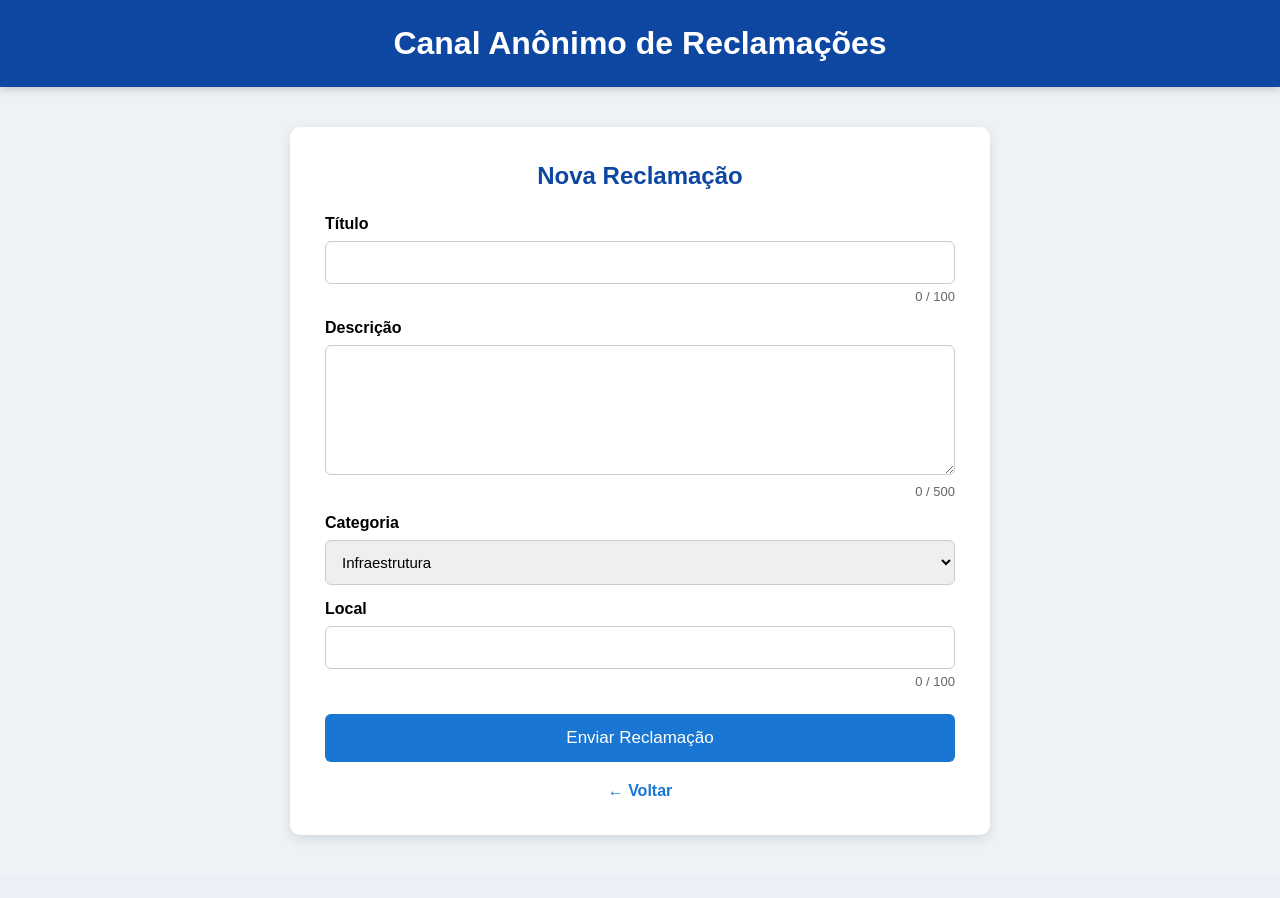
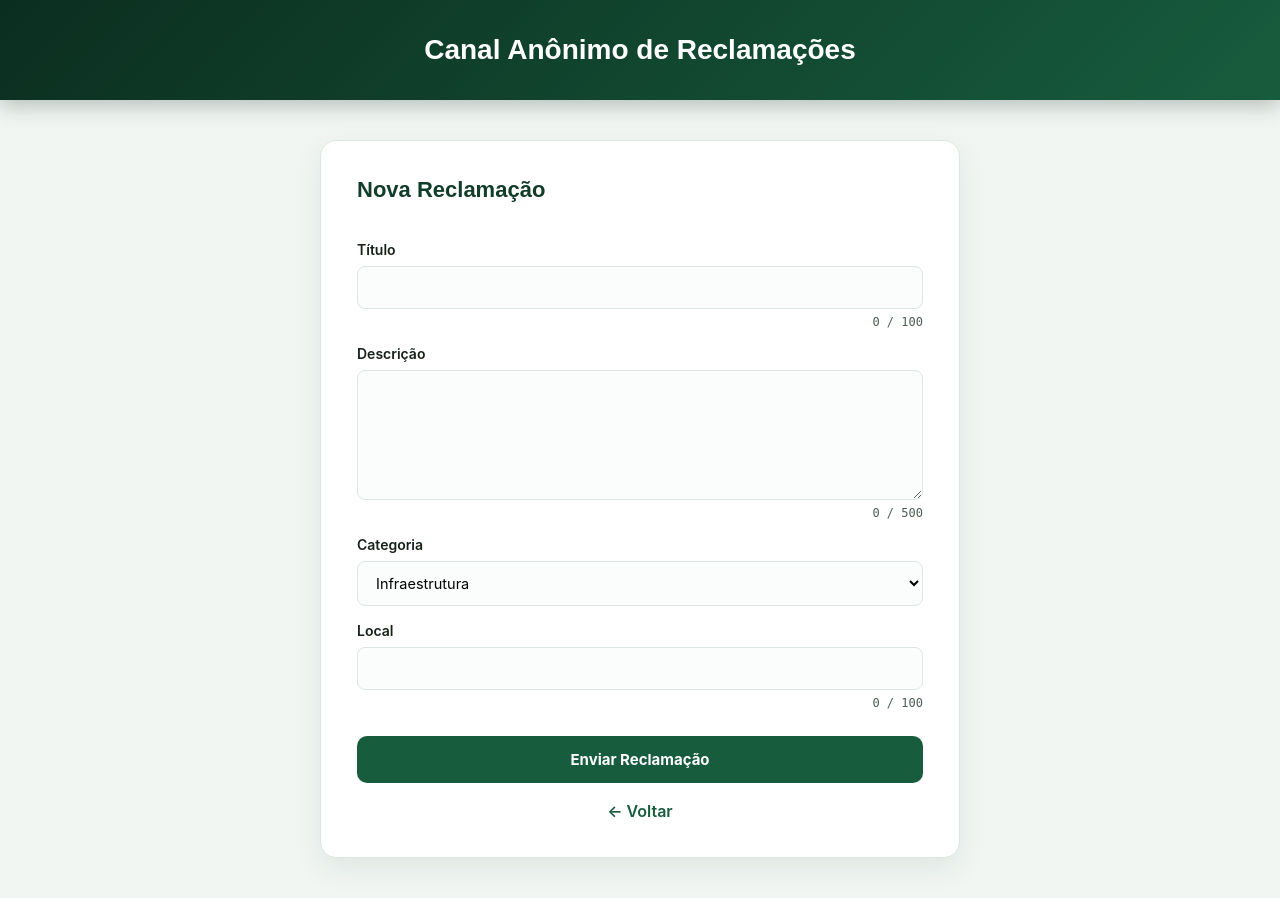
Before and after one commit to PabloValentin123/ouvidoria_an-nima_IFRN, a Flask app: page /nova in a window 1280 px wide. Before the commit the page ends 839 px from the top, so only its background shows below. Run offline with Flask 3, Linux system fonts and the light colour scheme; some libraries are stand-ins or nearby versions.

Commit message:
Update nova.css
ATUALIZAÇÃO

```diff
--- a/static/nova.css
+++ b/static/nova.css
@@ -1,109 +1,182 @@
-* {
-    margin: 0;
-    padding: 0;
-    box-sizing: border-box;
-    font-family: Arial, Helvetica, sans-serif;
+
+
+:root{
+    --green-950:#071F16;
+    --green-900:#0B2E20;
+    --green-800:#123D2B;
+    --green-700:#175C3D;
+    --green-600:#1F7A4D;
+    --green-100:#E4F1E8;
+    --green-50:#F1F6F3;
+    --gold-600:#B08D2B;
+    --ink-900:#152119;
+    --ink-600:#4C5F55;
+    --border:#DCE7E0;
+    --surface:#FFFFFF;
+    --status-aberta:#B3261E;
+    --shadow:0 10px 30px rgba(11,46,32,.08);
+    --font-display:'Barlow Semi Condensed', Arial, sans-serif;
+    --font-body:'Inter', Arial, sans-serif;
+    --font-mono:'IBM Plex Mono', monospace;
 }
 
-body {
-    background: #edf2f7;
+*{
+    margin:0;
+    padding:0;
+    box-sizing:border-box;
+    font-family:var(--font-body);
 }
 
-header {
-    background: #0d47a1;
-    color: white;
-    text-align: center;
-    padding: 25px;
-    box-shadow: 0 2px 8px rgba(0, 0, 0, .2);
+body{
+    background:var(--green-50);
+    color:var(--ink-900);
+    min-height:100vh;
+    display:flex;
+    flex-direction:column;
 }
 
-.container {
-    width: 90%;
-    max-width: 700px;
-    margin: 40px auto;
+/* Cabeçalho */
+
+header{
+    background:linear-gradient(135deg, var(--green-900), var(--green-700));
+    color:#fff;
+    text-align:center;
+    padding:34px 20px;
+    box-shadow:0 6px 20px rgba(7,31,22,.25);
 }
 
-.card {
-    background: white;
-    padding: 35px;
-    border-radius: 10px;
-    box-shadow: 0 4px 12px rgba(0, 0, 0, .1);
+header h1{
+    font-family:var(--font-display);
+    font-weight:700;
+    font-size:28px;
 }
 
-h2 {
-    color: #0d47a1;
-    margin-bottom: 25px;
-    text-align: center;
+header .brand-sub{
+    margin-top:8px;
+    font-size:14px;
+    color:rgba(255,255,255,.75);
 }
 
-label {
-    display: block;
-    margin-top: 15px;
-    margin-bottom: 8px;
-    font-weight: bold;
+/* Conteúdo */
+
+.container{
+    width:90%;
+    max-width:640px;
+    margin:40px auto;
+    flex:1;
+}
+
+.card{
+    background:var(--surface);
+    border:1px solid var(--border);
+    border-radius:16px;
+    padding:36px;
+    box-shadow:var(--shadow);
+}
+
+.card h2{
+    font-family:var(--font-display);
+    font-size:22px;
+    color:var(--green-800);
+    margin-bottom:22px;
+}
+
+form{
+    display:flex;
+    flex-direction:column;
+}
+
+label{
+    margin-top:16px;
+    margin-bottom:8px;
+    font-weight:600;
+    font-size:14px;
+    color:var(--ink-900);
 }
 
 input,
 textarea,
-select {
-    width: 100%;
-    padding: 12px;
-    border: 1px solid #ccc;
-    border-radius: 6px;
-    font-size: 15px;
+select{
+    width:100%;
+    padding:12px 14px;
+    border:1px solid var(--border);
+    border-radius:8px;
+    font-size:14.5px;
+    background:#fbfdfc;
+    transition:.2s;
 }
 
-textarea {
-    resize: vertical;
-    min-height: 130px;
+input:focus,
+textarea:focus,
+select:focus{
+    outline:none;
+    border-color:var(--green-600);
+    box-shadow:0 0 0 3px rgba(31,122,77,.15);
 }
 
-button {
-    margin-top: 25px;
-    width: 100%;
-    padding: 14px;
-    border: none;
-    background: #1976d2;
-    color: white;
-    font-size: 17px;
-    border-radius: 6px;
-    cursor: pointer;
-    transition: .3s;
+textarea{
+    resize:vertical;
+    min-height:130px;
 }
 
-button:hover {
-    background: #0d47a1;
+.contador{
+    align-self:flex-end;
+    margin-top:6px;
+    font-size:12px;
+    color:var(--ink-600);
+    font-family:var(--font-mono);
 }
 
-.voltar {
-    display: block;
-    margin-top: 20px;
-    text-align: center;
-    text-decoration: none;
-    color: #1976d2;
-    font-weight: bold;
+.mensagem{
+    display:none;
+    margin-top:8px;
+    color:var(--status-aberta);
+    font-size:13px;
+    font-weight:600;
+    background:#fdeceb;
+    border:1px solid #f3c8c4;
+    padding:10px 12px;
+    border-radius:8px;
 }
 
-.voltar:hover {
-    color: #0d47a1;
+button{
+    margin-top:26px;
+    width:100%;
+    padding:14px;
+    border:none;
+    border-radius:10px;
+    background:var(--green-700);
+    color:#fff;
+    font-size:15px;
+    font-weight:700;
+    cursor:pointer;
+    transition:.2s;
 }
 
-.contador {
-    display: block;
-    margin-top: 5px;
-    text-align: right;
-    color: #666;
-    font-size: 13px;
+button:hover{
+    background:var(--green-900);
 }
 
-.mensagem {
-    display: none;
-    margin-top: 5px;
-    color: #d32f2f;
-    font-size: 13px;
-    font-weight: bold;
-    background: #ffeaea;
-    border: 1px solid #ffb5b5;
-    padding: 8px;
-    border-radius: 5px;
+.voltar{
+    display:block;
+    margin-top:18px;
+    text-align:center;
+    text-decoration:none;
+    font-weight:600;
+    color:var(--green-700);
 }
+
+.voltar:hover{
+    color:var(--green-900);
+}
+
+/* Rodapé */
+
+footer{
+    background:var(--green-950);
+    color:rgba(255,255,255,.7);
+    text-align:center;
+    padding:20px;
+    font-size:13px;
+    margin-top:auto;
+}
```
